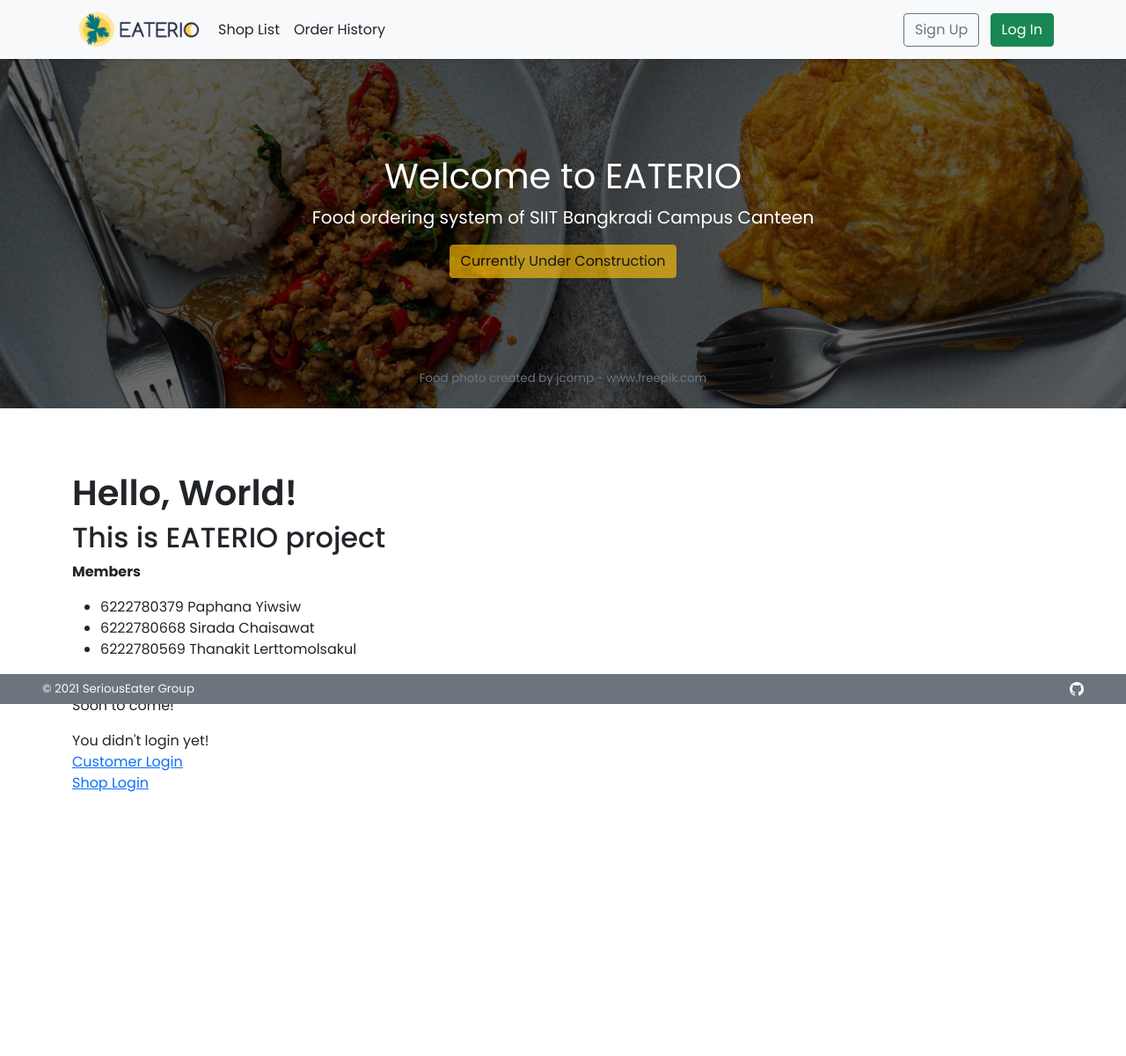
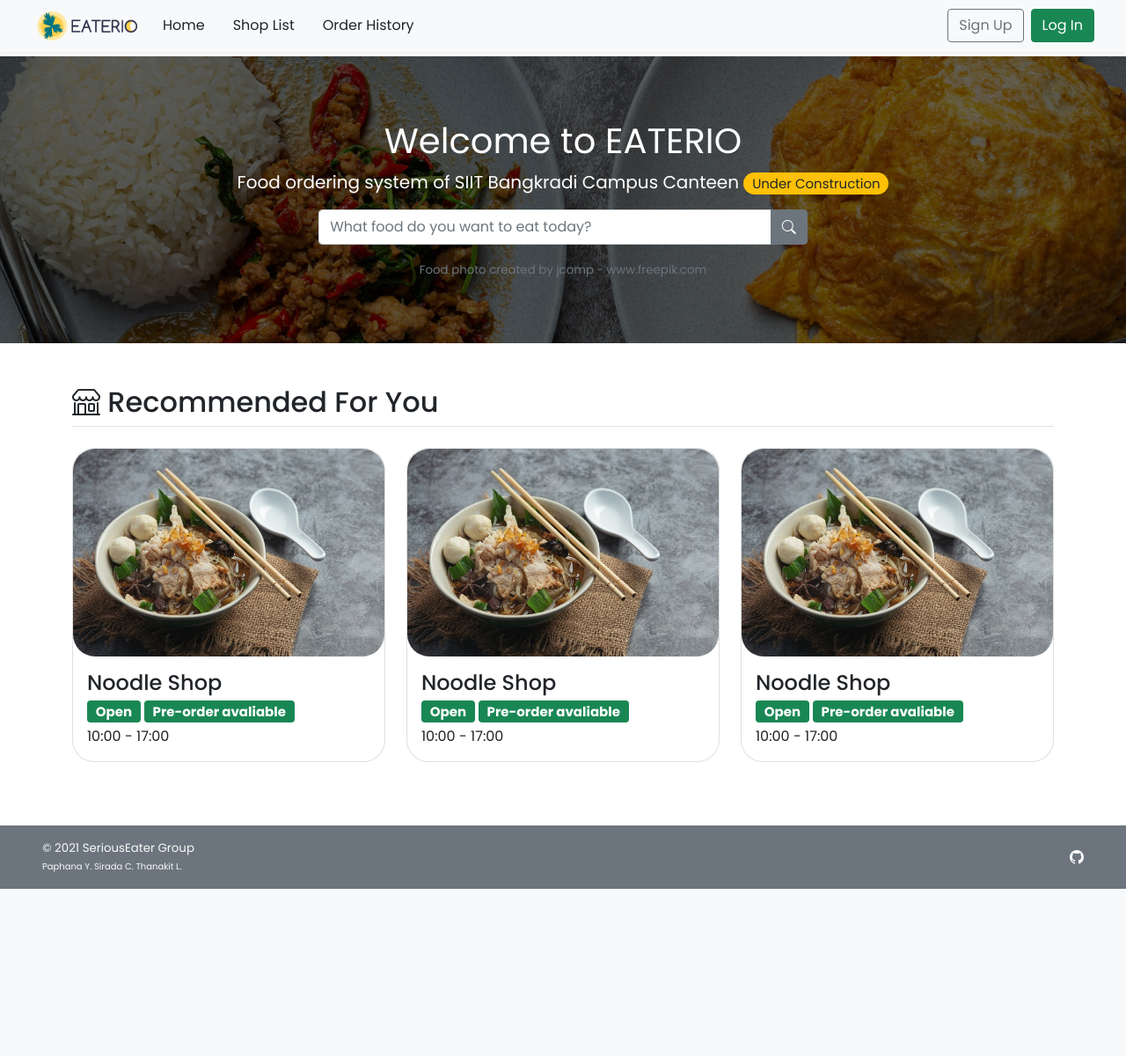
Before and after one commit to waterthatfrozen/EATERIO, a PHP site: page / in a window 1280 px wide. Shown: the whole page at 88% size. After the commit the page ends 1010 px from the top, so only its background shows below. Run offline with PHP 8.4, Linux system fonts and the light colour scheme.

Commit message:
Home page UI Full Mockup

```diff
--- a/css/main.css
+++ b/css/main.css
@@ -1,6 +1,5 @@
 /* CSS for most core pages */
-body{
-    min-height: 75rem;
+body {
     padding-top: 4rem;
     margin-bottom: -50px;
 }
@@ -11,28 +10,42 @@ body{
     border: solid rgba(0, 0, 0, .15);
     border-width: 1px 0;
     box-shadow: inset 0 .5em 1.5em rgba(0, 0, 0, .1), inset 0 .125em .5em rgba(0, 0, 0, .15);
-  }
+}
 
 .bi {
     vertical-align: -.125em;
     fill: currentColor;
 }
 
-.text-white{
+.text-white {
     color: white;
 }
 
-.smaller-font{
+.smaller-font {
     font-size: smaller;
 }
 
-.promo-banner-bg{
-    background: #686868 url('../img/home-banner-2.jpg') no-repeat center;
+.xsmall-font{
+    font-size: x-small;
+}
+
+.promo-banner-bg {
+    background: #686868 url('../img/home-banner-2.jpg') center;
     background-position: top;
-    background-size: 100%;
+    background-size: auto;
+    background-position-x: center;
+    background-clip: padding-box;
     background-blend-mode: multiply;
 }
 
-.bold-text{
+.bold-text {
     font-weight: 600;
 }
+
+.reg-text{
+    font-weight: 400;
+}
+
+.rounded-25{
+    border-radius: 25px;
+}
--- a/index.php
+++ b/index.php
@@ -1,5 +1,6 @@
 <!DOCTYPE html>
 <html lang="en">
+
 <head>
     <?php session_start(); include("conn_db.php"); include('head.php');?>
     <meta charset="UTF-8">
@@ -8,70 +9,114 @@
     <link href="css/main.css" rel="stylesheet">
     <title>EATERIO</title>
 </head>
+
 <body>
-    <header class="p-2 bg-light text-dark fixed-top shadow-sm">
-        <div class="container">
-            <div class="d-flex flex-wrap align-items-center justify-content-center justify-content-lg-start">
-                <a href="index.php" class="d-flex align-items-center mb-2 mb-lg-0 text-dark text-decoration-none">
-                    <img src="img/logo-with-text.png" class="me-2" width="150" alt="EATERIO Logo">
-                </a>
-                <ul class="nav col-lg-auto me-lg-auto justify-content-center">
-                    <li><a href="#" class="nav-link px-2 text-dark">Shop List</a></li>
-                    <li><a href="#" class="nav-link px-2 text-dark">Order History</a></li>
+    <header class="navbar navbar-expand-md navbar-light fixed-top bg-light shadow-sm mb-auto">
+        <div class="container-fluid mx-4">
+            <a href="index.php">
+                <img src="img/logo-with-text.png" width="125" class="me-2" alt="EATERIO Logo">
+            </a>
+            <button class="navbar-toggler collapsed" type="button" data-bs-toggle="collapse"
+                data-bs-target="#navbarCollapse" aria-controls="navbarCollapse" aria-expanded="false"
+                aria-label="Toggle navigation">
+                <span class="navbar-toggler-icon"></span>
+            </button>
+            <div class="navbar-collapse collapse" id="navbarCollapse">
+                <ul class="navbar-nav me-auto mb-2 mb-md-0">
+                    <li class="nav-item">
+                        <a class="nav-link px-3 text-dark" href="index.php">Home</a>
+                    </li>
+                    <li class="nav-item">
+                        <a href="#" class="nav-link px-3 text-dark">Shop List</a>
+                    </li>
+                    <li class="nav-item">
+                        <a href="#" class="nav-link px-3 text-dark">Order History</a>
+                    </li>
                 </ul>
-                <div class="mb-3 mb-lg-0 me-lg-3">&nbsp;</div>
-                <div class="text-end">
+                <div class="d-flex text-end">
                     <?php if(!isset($_SESSION['username'])){ ?>
-                        <a class="btn btn-outline-secondary me-2" href="#">Sign Up</a>
-                        <a class="btn btn-success" href="cust_login.php">Log In</a>
+                    <a class="btn btn-outline-secondary me-2" href="#">Sign Up</a>
+                    <a class="btn btn-success" href="cust_login.php">Log In</a>
                     <?php }else{ ?>
-                        <span class='me-2'> LOGGED IN! Welcome, <?=$_SESSION['username']?></span>
-                        <a class="btn btn-outline-danger" href="logout.php">Log Out</a>
+                    <span class='me-2'> LOGGED IN! Welcome, <?=$_SESSION['username']?></span>
+                    <a class="btn btn-outline-danger" href="logout.php">Log Out</a>
                     <?php } ?>
                 </div>
             </div>
         </div>
     </header>
-    <div class="position-relative overflow-hidden p-3 text-center promo-banner-bg text-white">
-            <div class="p-lg-5 mx-auto my-5">
+    <div class="position-relative d-flex overflow-hidden text-center text-white promo-banner-bg py-3">
+        <div class="p-lg-2 mx-auto my-5">
             <h1 class="display fw-normal">Welcome to EATERIO</h1>
-            <p class="lead fw-normal">Food ordering system of SIIT Bangkradi Campus Canteen</p>
-            <a class="btn btn-warning disabled" href="#">Currently Under Construction</a>
+            <p class="lead fw-normal">Food ordering system of SIIT Bangkradi Campus Canteen <span class="badge rounded-pill bg-warning reg-text text-dark">Under Construction</span></p>
+            <div name="search-box" class="d-flex justify-content-center">
+            <form class="fw-normal w-75" method="GET">
+                <div class="input-group mb-3">
+                    <input type="text" class="form-control" name="search-q" placeholder="What food do you want to eat today?">
+                    <button class="btn btn-secondary" type="submit" id="search-bt"><i class="bi bi-search"></i></button>
+                </div>
+            </form>
             </div>
-            <span class="smaller-font">
-                <a class="nav-link text-muted" href="https://www.freepik.com/photos/food">Food photo created by jcomp - www.freepik.com</a>
-            </span>
+            <span class="smaller-font text-muted">Food photo created by jcomp - www.freepik.com</span>
+        </div>
     </div>
-    <br/><br/><br/>
-    <div class="container">
-    <h1 style="font-weight: 600;">Hello, World!</h1>
-    <h2>This is EATERIO project</h2>
-    <p>
-        <strong>Members</strong><br/>
-        <ul>
-            <li>6222780379 Paphana Yiwsiw</li>
-            <li>6222780668 Sirada Chaisawat</li>
-            <li>6222780569 Thanakit Lerttomolsakul</li>
-        </ul>
-        <br/>
-        Soon to come!
-    </p>
-    <?php
-        if(isset($_SESSION['username'])){
-            echo "LOGGED IN! Welcome, {$_SESSION['username']}<br/>";
-            echo "<a href='logout.php'>Logout</a>";
-        }else{
-            echo "You didn't login yet!<br/>";
-            echo "<a href='cust_login.php'>Customer Login</a><br/>";
-            echo "<a href='shop/shop_login.php'>Shop Login</a>";
-        }
-        ?>
+
+    <div class="container py-5" id="recommended-shop">
+        <h2 class="border-bottom pb-2"><i class="bi bi-shop align-top"></i> Recommended For You</h2>
+        <div class="row row-cols-1 row-cols-lg-3 align-items-stretch g-4 py-3">
+            <div class="col">
+                <a href="#" class="text-decoration-none text-dark">
+                <div class="card rounded-25">
+                    <img src="img/noodle.jpg" class="card-img-top rounded-25" alt="...">
+                    <div class="card-body">
+                        <h4 name="shop-name" class="card-title">Noodle Shop</h4>
+                        <h5 class="card-subtitle pb-1"><span class="badge bg-success me-1">Open</span><span
+                                class="badge bg-success">Pre-order avaliable</span></h5>
+                        <p class="card-text">10:00 - 17:00</p>
+                    </div>
+                </div>
+                </a>
+            </div>
+
+            <div class="col">
+                <a href="#" class="text-decoration-none text-dark">
+                <div class="card rounded-25">
+                    <img src="img/noodle.jpg" class="card-img-top rounded-25" alt="...">
+                    <div class="card-body">
+                        <h4 name="shop-name" class="card-title">Noodle Shop</h4>
+                        <h5 class="card-subtitle pb-1"><span class="badge bg-success me-1">Open</span><span
+                                class="badge bg-success">Pre-order avaliable</span></h5>
+                        <p class="card-text">10:00 - 17:00</p>
+                    </div>
+                </div>
+                </a>
+            </div>
+
+            <div class="col">
+                <a href="#" class="text-decoration-none text-dark">
+                <div class="card rounded-25">
+                    <img src="img/noodle.jpg" class="card-img-top rounded-25" alt="...">
+                    <div class="card-body">
+                        <h4 name="shop-name" class="card-title">Noodle Shop</h4>
+                        <h5 class="card-subtitle pb-1"><span class="badge bg-success me-1">Open</span><span
+                                class="badge bg-success">Pre-order avaliable</span></h5>
+                        <p class="card-text">10:00 - 17:00</p>
+                    </div>
+                </div>
+                </a>
+            </div>
+
+        </div>
     </div>
-    <footer class="d-flex fixed-bottom flex-wrap justify-content-between align-items-center px-5 py-1 bg-secondary text-light">
-        <span class="smaller-font">&copy; 2021 SeriousEater Group</span>
+    <footer
+        class="footer d-flex flex-wrap justify-content-between align-items-center px-5 py-3 mt-2 bg-secondary text-light">
+        <span class="smaller-font">&copy; 2021 SeriousEater Group<br /><span class="xsmall-font">Paphana Y. Sirada C.
+                Thanakit L.</span></span>
         <ul class="nav justify-content-end list-unstyled d-flex">
-        <li class="ms-3"><a class="text-light" target="_blank" href="https://github.com/waterthatfrozen/EATERIO"><i class="bi bi-github"></i></a></li>
+            <li class="ms-3"><a class="text-light" target="_blank" href="https://github.com/waterthatfrozen/EATERIO"><i
+                        class="bi bi-github"></i></a></li>
         </ul>
     </footer>
 </body>
+
 </html>
```
Also changed, not shown: img/noodle.jpg (added).
